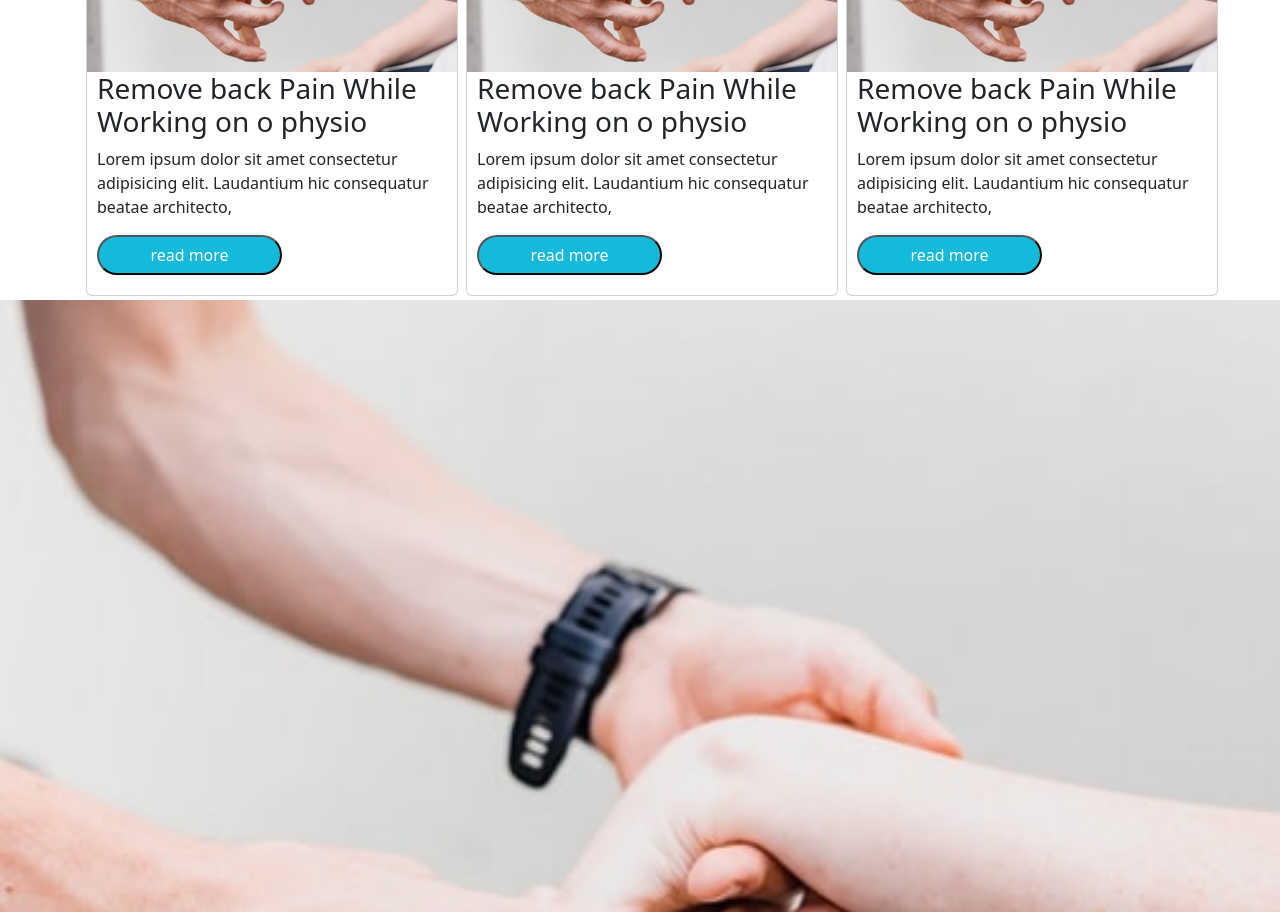
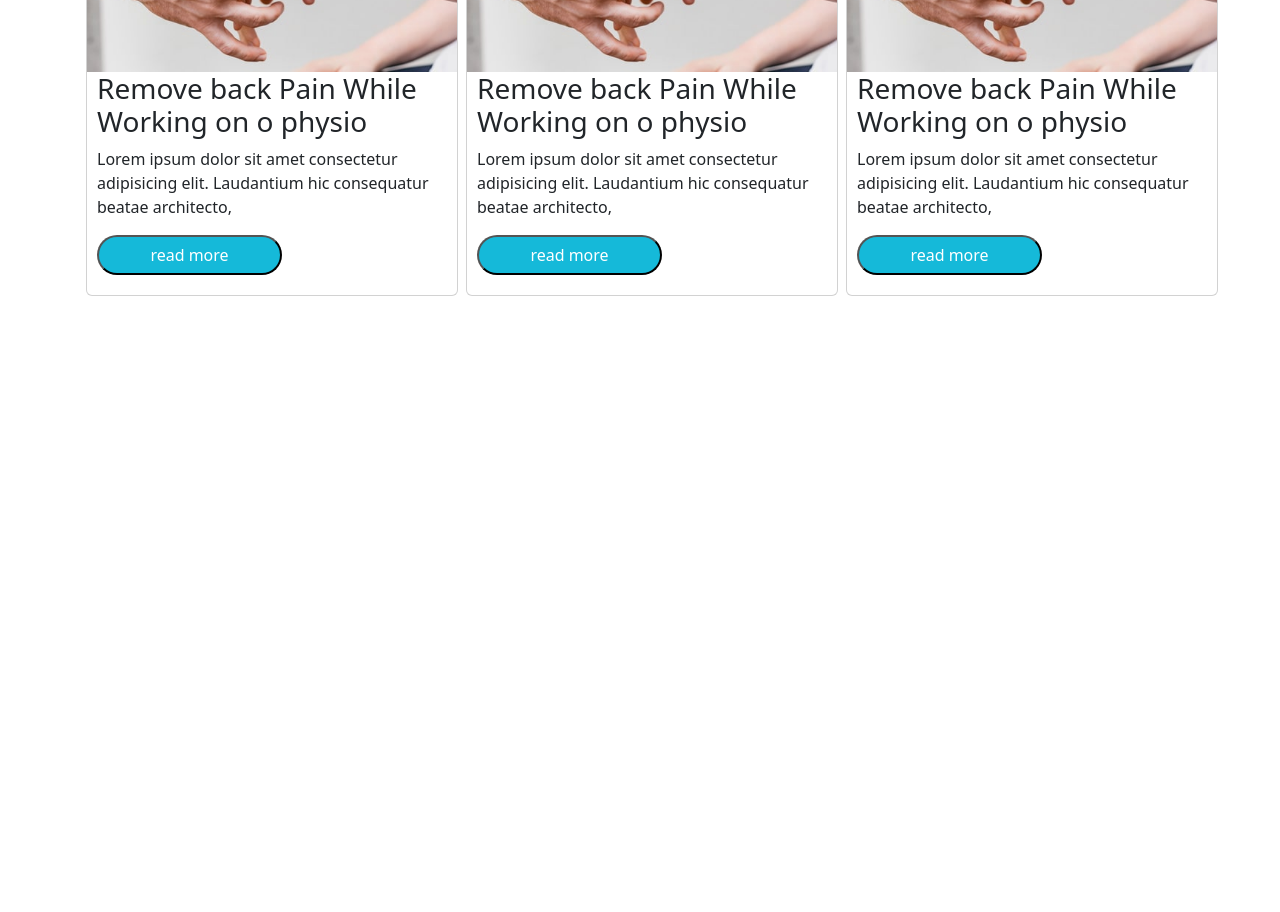
Before and after one commit to snehit5773/ss123456, a plain HTML site: page index.html in a window 1280 px wide. Shown: the part 5101-6013 px from the top of the page. After the commit the page ends 5401 px from the top, so only its background shows below. Drawn offline with nearby package versions, Linux system fonts and the light colour scheme.

Commit message:
Update index.html

```diff
--- a/index.html
+++ b/index.html
@@ -421,7 +421,8 @@
                 </div>
         </div>
 
-         <img src="img/blog-1.jpg" alt="" width="100%">
+
+
     </section>
 
 
```
